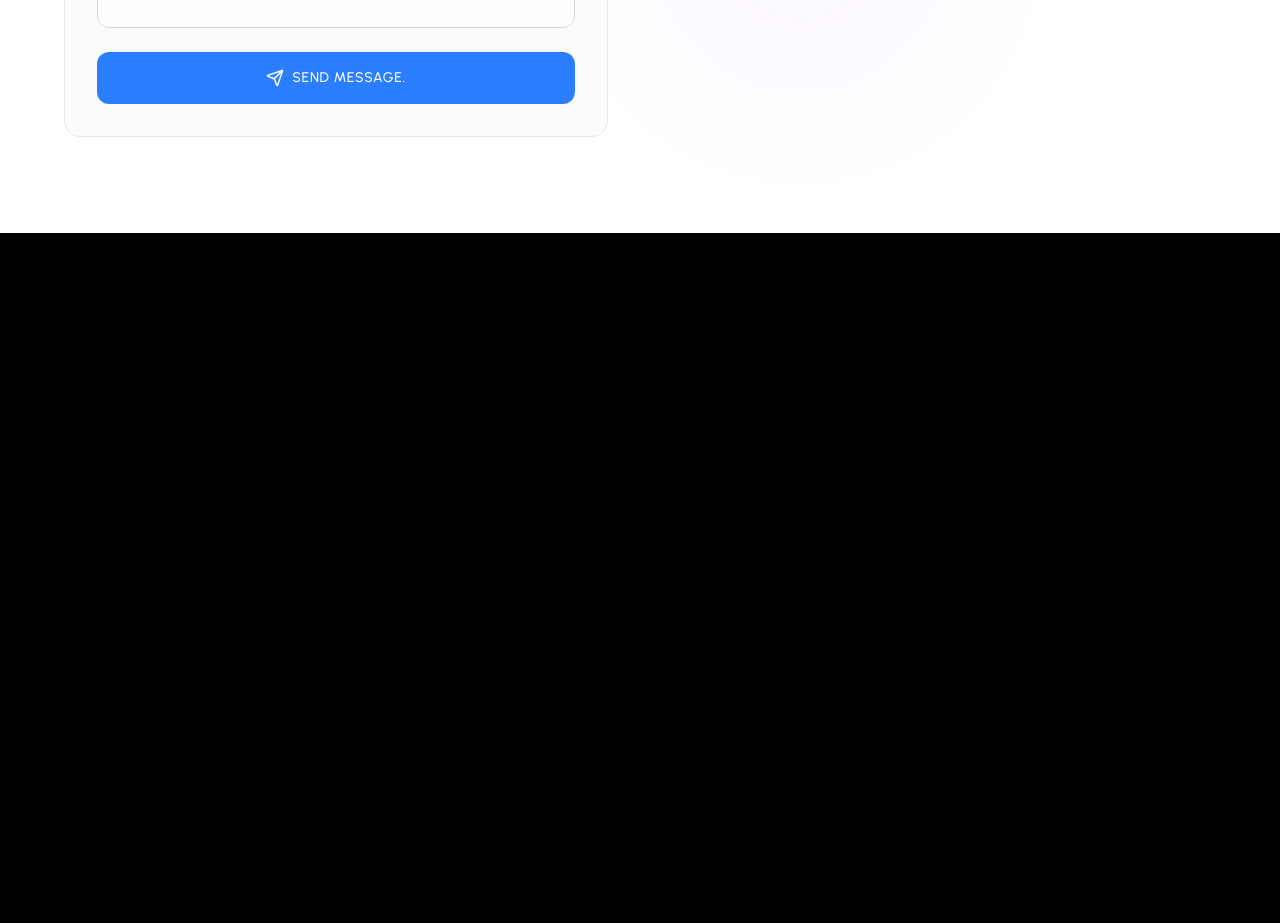
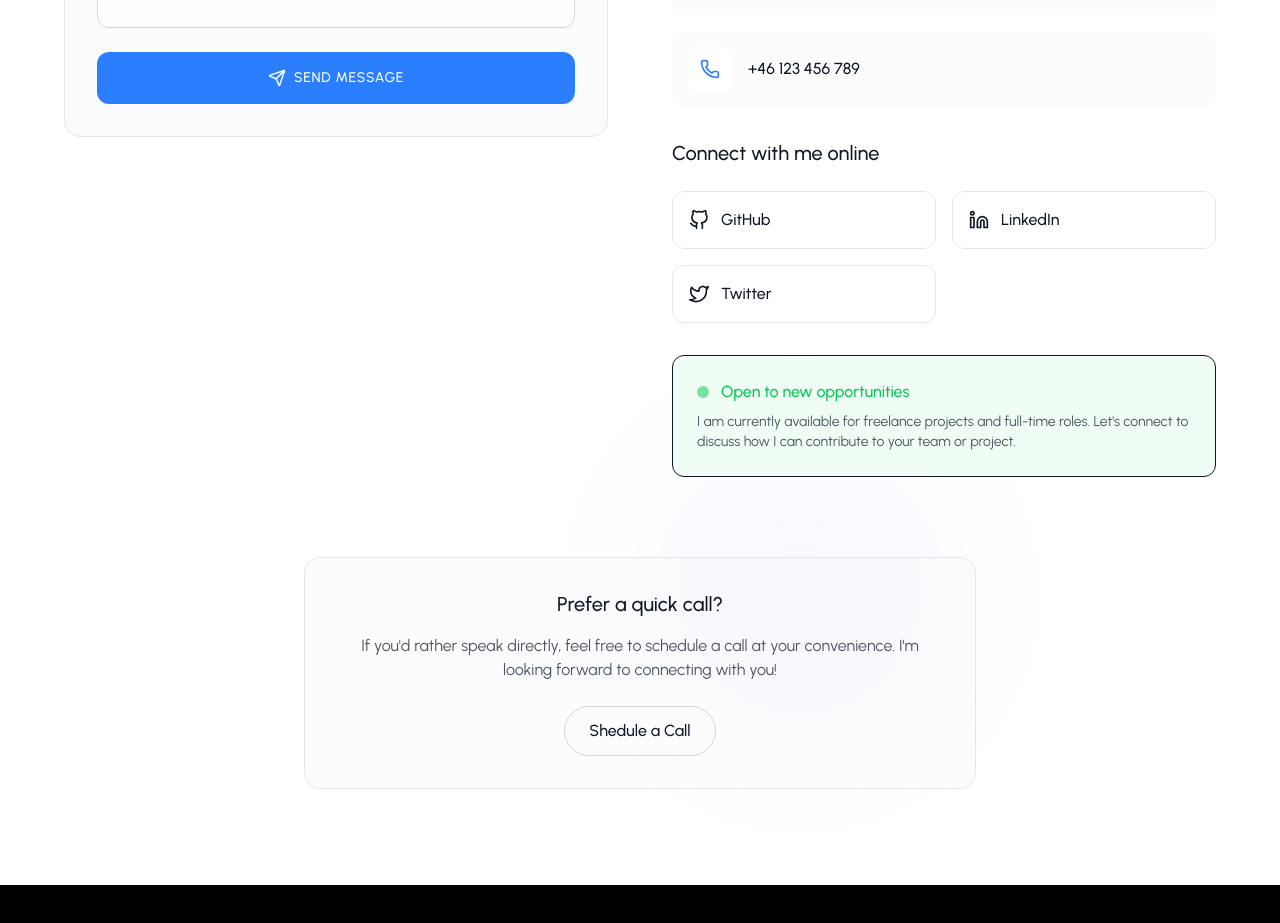
Before and after one commit to MDRezaulHasan/md-rezaul-hasan-ui, a React (Vite) app: page / in a window 1280 px wide. Shown: the part 7160-8083 px from the top of the page. Built offline with nearby package versions, Linux system fonts and the light colour scheme.

Commit message:
1:54:17 contact is done. Will start footer

```diff
--- a/src/components/sections/ContactSection.jsx
+++ b/src/components/sections/ContactSection.jsx
@@ -50,55 +50,59 @@ const ContactSection = () => {
          setTimeout(()=>setShowSuccess(false),3000)
     };
 
-  return (<section
+return (
+    <section
         id='contact'
         ref={sectionRef}
         className={`py-24 px-6 ${
-        isDarkMode?'bg-gray-900 text-white':'bg-white text-gray-900'
+            isDarkMode ? 'bg-gray-900 text-white' : 'bg-white text-gray-900'
         } relative overflow-hidden`}
     >
         {/* Background element */}
-        <motion.div style={{y}} className='absolute inset-0 overflow-hidden'>
+        <motion.div style={{ y }} className='absolute inset-0 overflow-hidden'>
             <div
                 className={`absolute top-20 left-1/4 w-72 h-72 rounded-full blur-3xl opacity-5 ${
-                isDarkMode? 'bg-blue-500':'bg-blue-400'
-            }`}/>
+                    isDarkMode ? 'bg-blue-500' : 'bg-blue-400'
+                }`}
+            />
             <div
                 className={`absolute bottom-40 right-1/4 w-80 h-80 rounded-full blur-3xl opacity-5 ${
-                isDarkMode? 'bg-purple-500':'bg-purple-400'
-            }`}/>
-
+                    isDarkMode ? 'bg-purple-500' : 'bg-purple-400'
+                }`}
+            />
         </motion.div>
 
         <div className='max-w-6xl mx-auto relative z-10'>
             {/* Section header */}
             <motion.div
                 initial="hidden"
-            animate={isInView?'visible':'hidden'}
-            variants = {containerVariants}
+                animate={isInView ? 'visible' : 'hidden'}
+                variants={containerVariants}
                 className='text-center mb-20'
             >
                 <motion.div
                     variants={itemVariants}
                     className={`text-sm uppercase tracking-widset ${
-                    isDarkMode? 'text-gray-500':'text-gray-600'
+                        isDarkMode ? 'text-gray-500' : 'text-gray-600'
                     } mb-4`}
                 >
                     Let's Connect
                 </motion.div>
 
                 <motion.h2
-                variants={itemVariants}  className='text-3xl md:text-5xl font-light mb-6'>
-                    Get In
-                    <span className='text-blue-500 font-medium'>Touch</span>
+                    variants={itemVariants}
+                    className='text-3xl md:text-5xl font-light mb-6'
+                >
+                    Get In <span className='text-blue-500 font-medium'>Touch</span>
                 </motion.h2>
 
                 <motion.p
-                variants={itemVariants} className={`text-xl max-w-2xl mx-auto ${
-                    isDarkMode ? 'text-gray-400':'text-gray-600'
-                }`}>
-                    Ready to start your next project? Let's discuss how we can bring your ideas to life.
-
+                    variants={itemVariants}
+                    className={`text-xl max-w-2xl mx-auto ${
+                        isDarkMode ? 'text-gray-400' : 'text-gray-600'
+                    }`}
+                >
+                    Interested in collaborating or have a project in mind? Reach out and let's explore how we can work together to turn your ideas into reality.
                 </motion.p>
             </motion.div>
 
@@ -106,7 +110,7 @@ const ContactSection = () => {
                 {/* Contact form */}
                 <motion.div
                     initial="hidden"
-                animate={isInView?"visible":"hidden"}
+                    animate={isInView ? "visible" : "hidden"}
                     variants={containerVariants}
                 >
                     <motion.div
@@ -125,16 +129,16 @@ const ContactSection = () => {
                                 <TextInput
                                     isDarkMode={isDarkMode}
                                     value={formData.name}
-                                handleInputChange={(text)=>
-                                    handleInputChange("name",text)
+                                    handleInputChange={(text) =>
+                                        handleInputChange("name", text)
                                     }
                                     label='Your name'
                                 />
                                 <TextInput
                                     isDarkMode={isDarkMode}
                                     value={formData.email}
-                                handleInputChange={(text)=>
-                                    handleInputChange("email",text)
+                                    handleInputChange={(text) =>
+                                        handleInputChange("email", text)
                                     }
                                     label='Email Address'
                                 />
@@ -143,52 +147,175 @@ const ContactSection = () => {
                             <TextInput
                                 isDarkMode={isDarkMode}
                                 value={formData.message}
-                                handleInputChange={(text)=>
-                                    handleInputChange("message",text)
+                                handleInputChange={(text) =>
+                                    handleInputChange("message", text)
                                 }
                                 label='Your Message'
                             />
                             <motion.button
-                                disabled = {isSubmitting}
-                                whileHover={{y:-2, scale:1.02}}
-                                whileTap={{scale:0.98}}
+                                disabled={isSubmitting}
+                                whileHover={{ y: -2, scale: 1.02 }}
+                                whileTap={{ scale: 0.98 }}
                                 className='w-full bg-blue-500 hover:bg-blue-600 disabled:bg-blue-400 text-white py-4 rounded-xl text-sm uppercase tracking-wider font-medium transition-all duration-300 flex items-center justify-center space-x-2'
                                 onClick={handleSubmit}
                             >
-                                    {isSubmitting?
-                                    (<>
+                                {isSubmitting ? (
+                                    <>
                                         <motion.div
-                                    animate={{rotate:360}}
+                                            animate={{ rotate: 360 }}
                                             transition={{
-                                        duration:1,
-                                        repeat:Infinity,
-                                        ease:"linear"
-
+                                                duration: 1,
+                                                repeat: Infinity,
+                                                ease: "linear"
                                             }}
                                             className='w-4 h-4 border-2 border-white border-t-transparent'
                                         />
-                                    <span>Sending....</span>
-                                    </>):(
+                                        <span>Sending...</span>
+                                    </>
+                                ) : (
                                     <>
-                                        <Send size={18}/>
-                                        <span>Send Message.</span>
+                                        <Send size={18} />
+                                        <span>Send Message</span>
                                     </>
-                                    )
-                                    }
+                                )}
                             </motion.button>
-
                         </div>
                     </motion.div>
                 </motion.div>
 
-                {/* Contact Info &Social links */}
+                {/* Contact Info & Social links */}
+                <motion.div
+                    initial="hidden"
+                    animate={isInView ? "visible" : "hidden"}
+                    variants={containerVariants}
+                    className='space-y-8'
+                >
+                    <motion.div variants={itemVariants}>
+                        <h3 className='text-2xl font-medium mb-6'>Contact Information</h3>
+                        <div className='space-y-4'>
+                            {CONTACT_INFO.map((info, index) => (
+                                <motion.div
+                                    key={info.label}
+                                    variants={itemVariants}
+                                    whileHover={{ x: 4 }}
+                                    className={`flex items-center space-x-4 p-4 rounded-xl ${
+                                        isDarkMode
+                                            ? "bg-gray-800/30 hover:bg-gray-800/50"
+                                            : "bg-gray-50/50 hover:bg-gray-100/50"
+                                    } transition-all duration-300`}
+                                >
+                                    <div
+                                        className={`p-3 rounded-lg ${
+                                            isDarkMode ? "bg-gray-700" : "bg-white"
+                                        }`}
+                                    >
+                                        <info.icon size={20} className='text-blue-500' />
+                                    </div>
+                                    <div>
+                                        <div
+                                            className={`text-sm ${
+                                                isDarkMode ? "text-gray-500" : "text-gray-600"
+                                            }`}
+                                        >
+                                            {info.label}
+                                        </div>
+                                        <div className='font-medium'>{info.value}</div>
+                                    </div>
+                                </motion.div>
+                            ))}
+                        </div>
+                    </motion.div>
+
+                    {/* Social links */}
+                    <motion.div variants={itemVariants}>
+                        <h3 className='text-xl font-medium mb-6'>Connect with me online</h3>
+                        <div className='grid grid-cols-2 gap-4'>
+                            {SOCIAL_LINKS.map((social) => (
+                                <motion.a
+                                    key={social.name}
+                                    href={social.url}
+                                    target='_blank'
+                                    rel='noopener noreferrer'
+                                    whileHover={{ scale: 1.05, y: -2 }}
+                                    whileTap={{ scale: 0.95 }}
+                                    className={`flex items-center space-x-3 p-4 rounded-xl border transition-all duration-300 ${
+                                        isDarkMode
+                                            ? "bg-gray-800/50 border-gray-700 hover:border-gray-600"
+                                            : "bg-white/80 border-gray-200 hover:border-gray-300"
+                                    } ${social.bgColor} ${social.color}`}
+                                >
+                                    <social.icon size={20} />
+                                    <span className='font-medium'>{social.name}</span>
+                                </motion.a>
+                            ))}
+                        </div>
+                    </motion.div>
+
+                    {/* Availability Status */}
+                    <motion.div
+                        variants={itemVariants}
+                        className={`p-6 rounded-xl border ${
+                            isDarkMode
+                                ? "bg-green-500/10 border-green-500/20"
+                                : "bg-green-50 border-green-20"
+                        }`}
+                    >
+                        <div className='flex items-center space-x-3 mb-2'>
+                            <div className='w-3 h-3 bg-green-500 rounded-full animate-pulse' />
+                            <span className='font-medium text-green-500'>
+                                Open to new opportunities
+                            </span>
+                        </div>
+                        <p
+                            className={`text-sm ${
+                                isDarkMode ? "text-gray-400" : "text-gray-600"
+                            }`}
+                        >
+                            I am currently available for freelance projects and full-time roles. Let's connect to discuss how I can contribute to your team or project.
+                        </p>
+                    </motion.div>
+                </motion.div>
+            </div>
+
+            {/* Bottom CTA */}
+            <motion.div
+                initial="hidden"
+                animate={isInView ? "visible" : "hidden"}
+                variants={containerVariants}
+                className='text-center mt-20'
+            >
+                <motion.div
+                    variants={itemVariants}
+                    className={`max-w-2xl mx-auto p-8 rounded-2xl border ${
+                        isDarkMode ? "bg-gray-800/30 border-gray-700" : "bg-gray-50/50 border-gray-200"
+                    }`}
+                >
+                    <h3 className='text-xl font-medium mb-4'>Prefer a quick call?</h3>
+                    <p
+                        className={`${
+                            isDarkMode ? "text-gray-400" : "text-gray-600"
+                        } mb-6`}
+                    >
+                        If you'd rather speak directly, feel free to schedule a call at your convenience. I'm looking forward to connecting with you!
+                    </p>
+
+                    <motion.button whileHover={{y:-2,scale:1.05}} whileTap={{scale:0.98}}
+                    className={`px-6 py-3 rounded-full border font-medium transition-all duration-300 ${
+                        isDarkMode
+                        ? "border-gray-600 hover:border-blue-500 hover:text-blue-400"
+                        : "border-gray-300 hover:border-blue-500 hover:text-blue-600"
+                    }`}>
+                        Shedule a Call
+
+                    </motion.button>
+                </motion.div>
+            </motion.div>
 
         </div>
 
-        </div>
-
-        <SuccessModal showSuccess={showSuccess} setShowSuccess={setShowSuccess} isDarkMode={isDarkMode}/>
-    </section>)
+        <SuccessModal showSuccess={showSuccess} setShowSuccess={setShowSuccess} isDarkMode={isDarkMode} />
+    </section>
+)
 
 }
 
```
Lines whose indentation alone changed are shown as unchanged.
